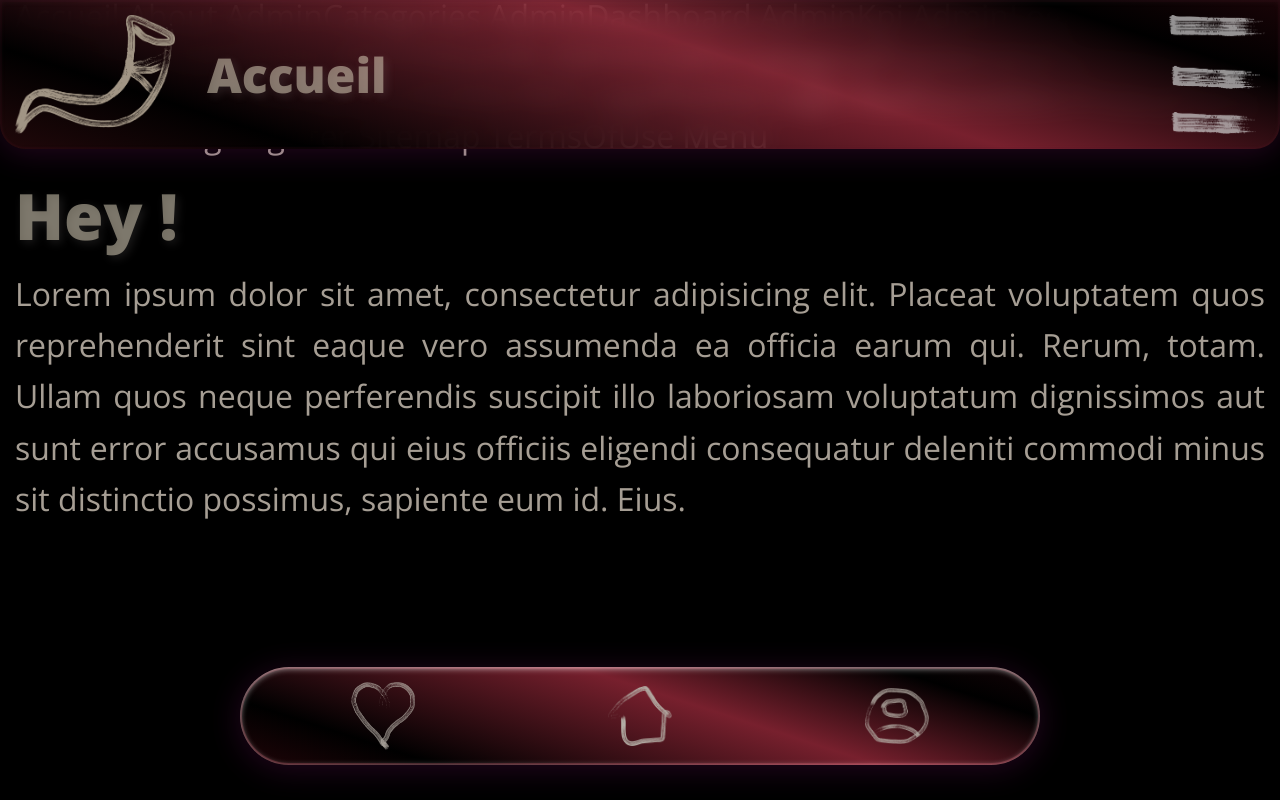
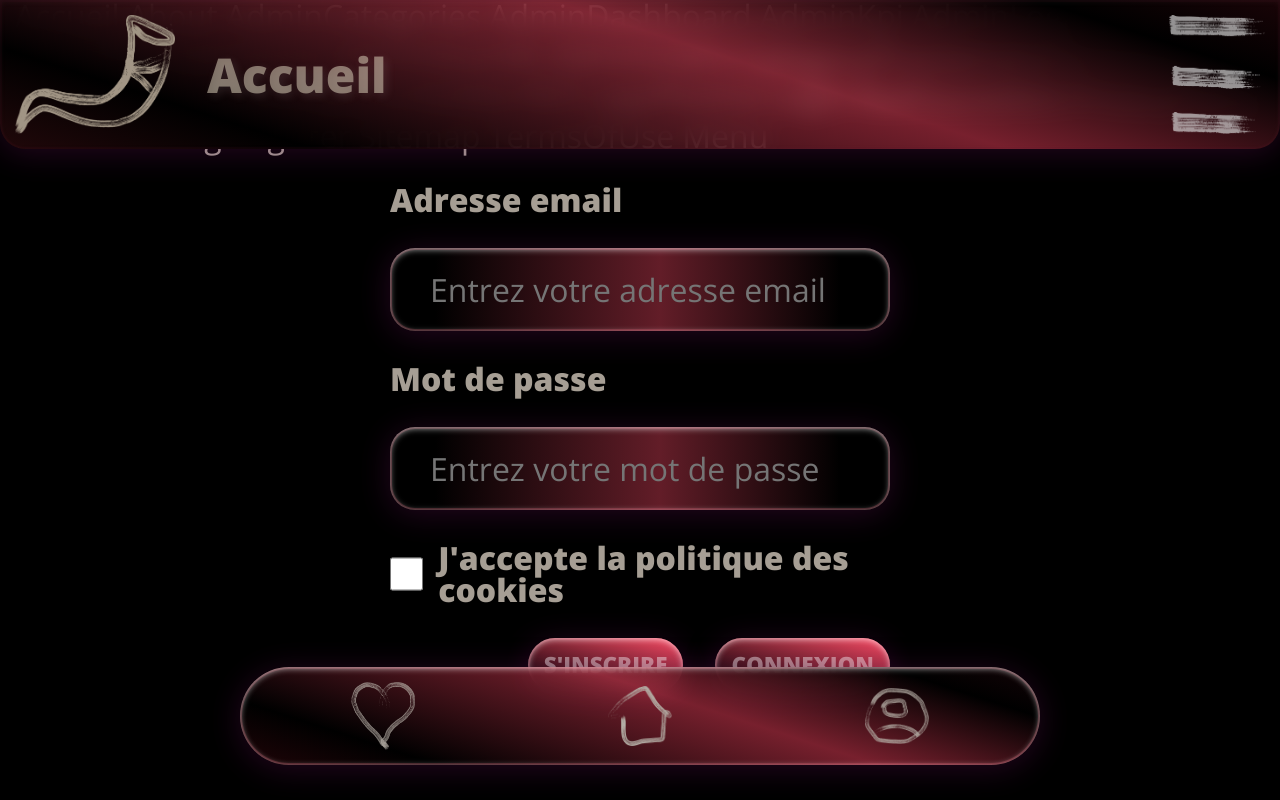
Before and after one commit to evan-azemard/Proclame, a React (Vite) app in the folder packages/client/: page / in a window 1280 px wide. Built offline with nearby package versions, Linux system fonts and the light colour scheme.

Commit message:
feat(form): Add form organism

```diff
--- a/packages/client/src/App.tsx
+++ b/packages/client/src/App.tsx
@@ -1,4 +1,5 @@
 import { FooterNav, HeaderNav, TitleWithParagraph } from "@molecules/index";
+import { SectionForm } from "@organisms/index";
 import { BrowserRouter, Link } from "react-router-dom";
 
 export default function App() {
@@ -36,7 +37,7 @@ export default function App() {
       </nav>
 
       <br/>
-      <TitleWithParagraph title="Hey !">Lorem ipsum dolor sit amet, consectetur adipisicing elit. Placeat voluptatem quos reprehenderit sint eaque vero assumenda ea officia earum qui. Rerum, totam. Ullam quos neque perferendis suscipit illo laboriosam voluptatum dignissimos aut sunt error accusamus qui eius officiis eligendi consequatur deleniti commodi minus sit distinctio possimus, sapiente eum id. Eius.</TitleWithParagraph>
+      <SectionForm  type="login" />
       <FooterNav />
     </BrowserRouter>
   );
--- a/packages/client/src/components/atoms/Button/Button.module.scss
+++ b/packages/client/src/components/atoms/Button/Button.module.scss
@@ -5,6 +5,7 @@ button {
   font-size: .8em;
   min-width: 100px;
   min-height: 40px;
+  width: fit-content;
   height: auto;  cursor: pointer;
   transform: scale(1);
   transition: ease-in-out .3s;
--- a/packages/client/src/components/molecules/HeaderNav/HeaderNav.module.scss
+++ b/packages/client/src/components/molecules/HeaderNav/HeaderNav.module.scss
@@ -35,16 +35,16 @@
     nav {
       width: fit-content;
       img {
-        filter: grayscale(0.8) brightness(.8);
+        filter: grayscale(0.8) brightness(0.8);
         cursor: pointer;
         width: 5rem;
         min-width: 5rem;
       }
     }
-
   }
 }
 .header img.menu {
+  cursor: pointer;
   width: 3rem;
   height: auto;
   filter: grayscale(1);
--- a/packages/client/src/components/organisms/SectionForm/SectionForm.module.scss
+++ b/packages/client/src/components/organisms/SectionForm/SectionForm.module.scss
@@ -0,0 +1,17 @@
+.section{
+    display: flex;
+    flex-direction: column;
+    gap: 1rem;
+
+    .buttonGroup{
+        display: flex;
+        justify-content: end;
+        width: 100%;
+        gap: 1rem;
+    }
+
+    @include respond-to(desktop){
+        width: 500px;
+        margin: 0 auto;
+    }
+}
--- a/packages/client/src/components/organisms/SectionForm/SectionForm.props.ts
+++ b/packages/client/src/components/organisms/SectionForm/SectionForm.props.ts
@@ -1 +1,3 @@
-export interface SectionFormProps { children?: React.ReactNode }
+export type SectionFormProps = {
+    type: string
+}
--- a/packages/client/src/components/organisms/SectionForm/SectionForm.tsx
+++ b/packages/client/src/components/organisms/SectionForm/SectionForm.tsx
@@ -1,6 +1,174 @@
-import type { SectionFormProps } from './SectionForm.props';
-import styles from './SectionForm.module.scss';
+import type { SectionFormProps } from "./SectionForm.props";
+import styles from "./SectionForm.module.scss";
+import { Button, MultiInput } from "@atoms/index";
 
-export default function SectionForm({ children }: SectionFormProps) {
-  return <section className={styles.sectionForm}>{children}</section>;
+export default function SectionForm({ type }: SectionFormProps) {
+  return (
+    <>
+      {(() => {
+        switch (type) {
+          case "login":
+            return (
+              <section className={styles.section}>
+                <MultiInput
+                  name="email"
+                  type="email"
+                  label="Adresse email"
+                  placeholder="Entrez votre adresse email"
+                />
+                <MultiInput
+                  name="password"
+                  type="password"
+                  label="Mot de passe"
+                  placeholder="Entrez votre mot de passe"
+                />
+                <MultiInput
+                  name="checkbox"
+                  type="checkbox"
+                  label="J'accepte la politique des cookies"
+                />
+                <div className={styles.buttonGroup}>
+                  <Button text="S'inscrire" to="/register" />
+                  <Button text="connexion" />
+                </div>
+              </section>
+            );
+          case "register":
+            return (
+              <section className={styles.section}>
+                <MultiInput
+                  name="username"
+                  type="text"
+                  label="Nom d'utilisateur"
+                  placeholder="Entrez votre nom d'utilisateur"
+                />
+                <MultiInput
+                  name="email"
+                  type="email"
+                  label="Adresse email"
+                  placeholder="Entrez votre adresse email"
+                />
+                <MultiInput
+                  name="password"
+                  type="password"
+                  label="Mot de passe"
+                  placeholder="Entrez votre mot de passe"
+                />
+                <MultiInput
+                  name="confirm-password"
+                  type="password"
+                  label="Confirmez le mot de passe"
+                  placeholder="Confirmez votre mot de passe"
+                />
+                <MultiInput
+                  name="checkbox"
+                  type="checkbox"
+                  label="J'accepte les conditions générales d'utilisation"
+                />
+                <div className={styles.buttonGroup}>
+                  <Button text="se connecter" to="/login" />
+                  <Button text="valider" />
+                </div>
+              </section>
+            );
+          case "profile":
+            return (
+              <section className={styles.section}>
+                <MultiInput
+                  name="current-password"
+                  type="password"
+                  label="Mot de passe actuel"
+                  placeholder="Entrez votre mot de passe actuel"
+                />
+                <MultiInput
+                  name="new-password"
+                  type="password"
+                  label="Nouveau mot de passe"
+                  placeholder="Entrez votre nouveau mot de passe"
+                />
+                <MultiInput
+                  name="confirm-new-password"
+                  type="password"
+                  label="Confirmez le nouveau mot de passe"
+                  placeholder="Confirmez votre nouveau mot de passe"
+                />
+                <div className={styles.buttonGroup}>
+                  <Button text="enregistrer" />
+                </div>
+              </section>
+            );
+          case "admin-login":
+            return (
+              <section className={styles.section}>
+                <MultiInput
+                  name="email"
+                  type="email"
+                  label="Adresse email"
+                  placeholder="Entrez votre adresse email"
+                />
+                <MultiInput
+                  name="password"
+                  type="password"
+                  label="Mot de passe"
+                  placeholder="Entrez votre mot de passe"
+                />
+                <div className={styles.buttonGroup}>
+                  <Button text="connexion" />
+                </div>
+              </section>
+            );
+          case "admin-category":
+            return (
+              <section className={styles.section}>
+                <MultiInput
+                  name="category-name"
+                  type="text"
+                  label="Nom de la catégorie"
+                  placeholder="Entrez le nom de la catégorie"
+                />
+                <div className={styles.buttonGroup}>
+                  <Button text="enregistrer" />
+                </div>
+              </section>
+            );
+          case "admin-sound":
+            return (
+              <section className={styles.section}>
+                <MultiInput
+                  name="sound-name"
+                  type="file"
+                  label="Ajouter un son"
+                  placeholder="Sélectionnez un fichier audio"
+                />
+                <div className={styles.buttonGroup}>
+                  <Button text="enregistrer" />
+                </div>
+              </section>
+            );
+          case "admin-proclamation":
+            return (
+              <section className={styles.section}>
+                <MultiInput
+                  name="proclamation-name"
+                  type="text"
+                  label="Nom de la proclamation"
+                  placeholder="Entrez le nom de la proclamation"
+                />
+                <MultiInput
+                  name="proclamation-text"
+                  type="textarea"
+                  label="Texte de la proclamation"
+                  placeholder="Entrez le texte de la proclamation"
+                />
+                <div className={styles.buttonGroup}>
+                  <Button text="enregistrer" />
+                </div>
+              </section>
+            );
+          default:
+            return <p>Type de formulaire non reconnu.</p>;
+        }
+      })()}
+    </>
+  );
 }
--- a/packages/client/src/components/organisms/index.ts
+++ b/packages/client/src/components/organisms/index.ts
@@ -1,3 +1,3 @@
-export * from './SectionForm/SectionForm';
-export * from './SectionGrid/SectionGrid';
-export * from './SectionTable/SectionTable';
+export { default as SectionForm } from './SectionForm/SectionForm';
+export { default as SectionGrid } from './SectionGrid/SectionGrid';
+export { default as SectionTable } from './SectionTable/SectionTable';
```
